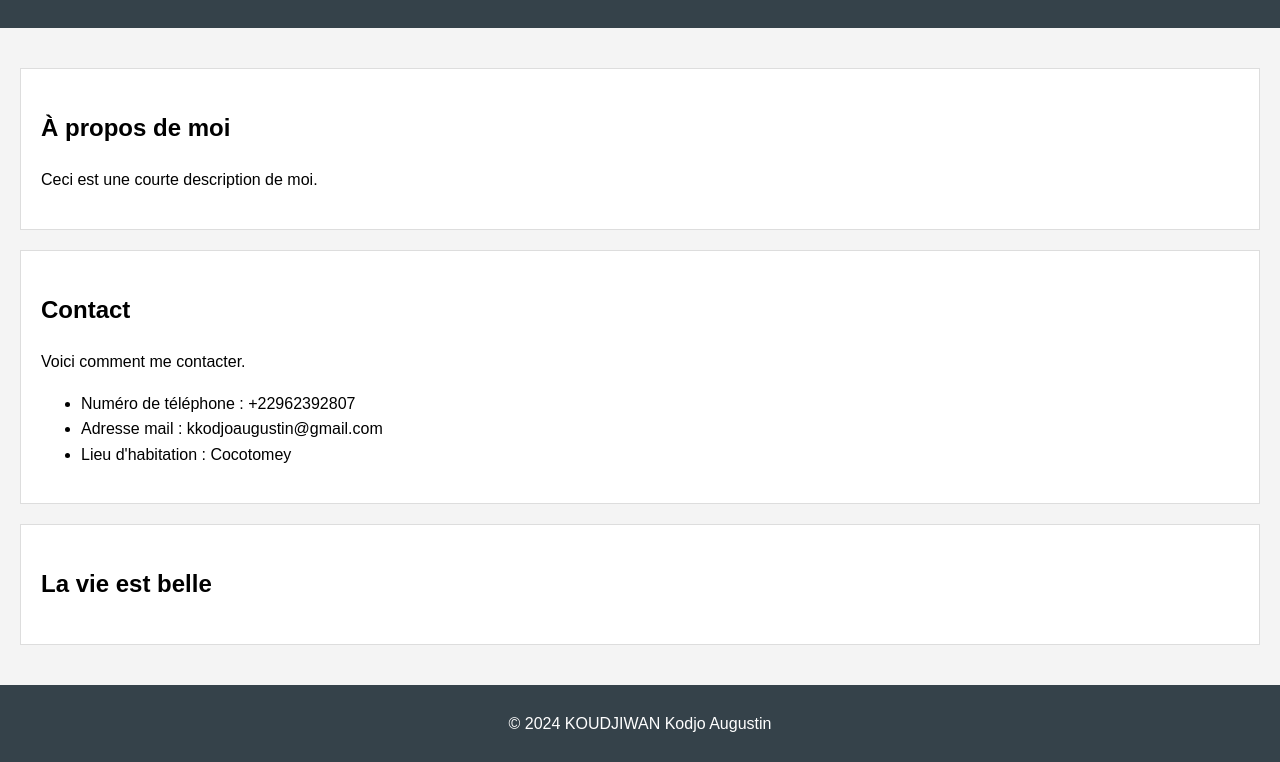
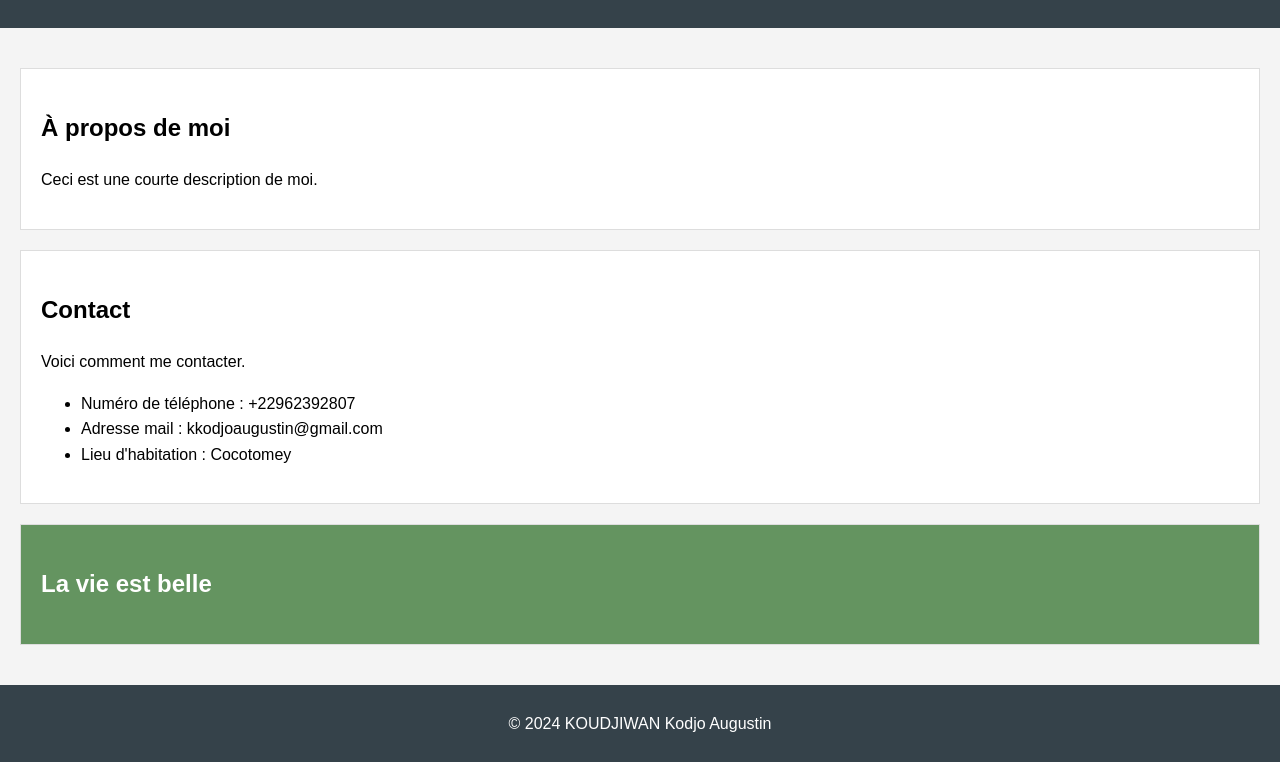
Before and after one commit to CodeurDHonneur/projet_cours, a plain HTML site: page index.html in a window 1280 px wide. Shown: the part 106-868 px from the top of the page. Drawn offline with Linux system fonts and the light colour scheme.

Commit message:
ajout style section laVieEstBelle

```diff
--- a/style.css
+++ b/style.css
@@ -30,3 +30,8 @@ footer {
     background: #35424a;
     color: #ffffff;
 }
+
+.laVieEstBelle {
+    background: #649460;
+    color: white;
+}
```
